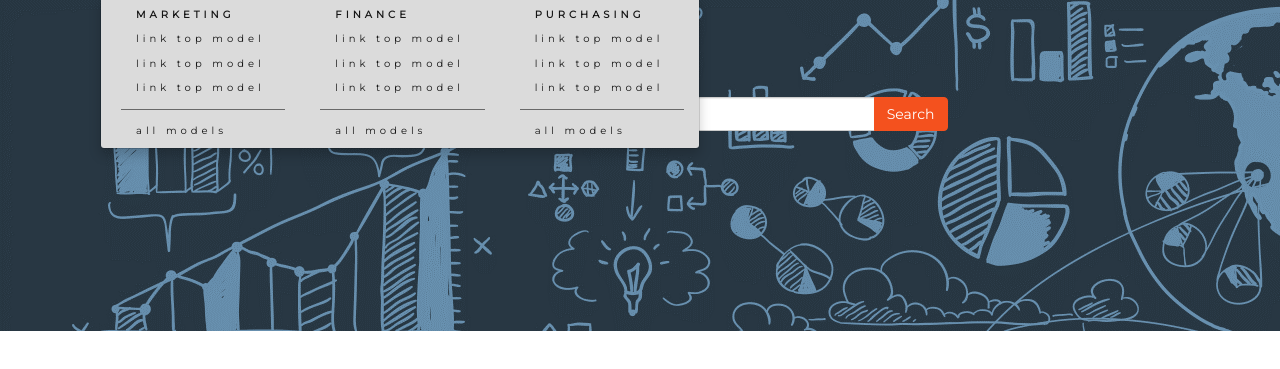
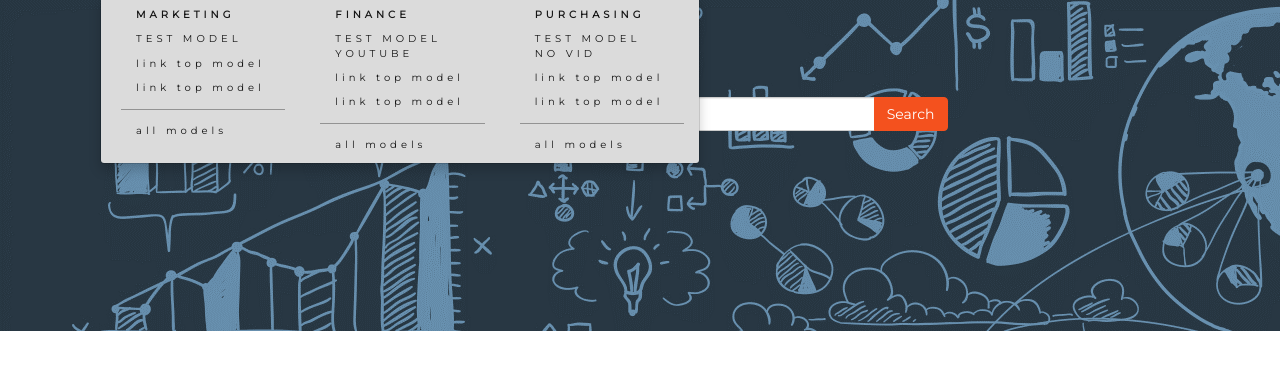
Before and after one commit to tomvholten/degree4free, a website: page views/homepage.html in a window 1280 px wide. Both pictures are taken after a click on the link "MODELS". Shown: the part 53-422 px from the top of the page. Drawn offline with nearby package versions, Linux system fonts and the light colour scheme.

```diff
--- a/static/css/styles.css
+++ b/static/css/styles.css
@@ -246,8 +246,8 @@
 }
 
 .mendivider{
-	color: #696969 !important;
-	background-color: #696969 !important;
+	color: #939393 !important;
+	background-color: #939393 !important;
 }
 
 /*hoover color for dropdown*/
--- a/views/homepage.html
+++ b/views/homepage.html
@@ -58,7 +58,7 @@
 		          <li class="col-sm-4">
 				    <ul id="multi-dropdown" class="multi-column-dropdown sideline">
 					  <li><a href="#marketing"><b>MARKETING</b></a></li>
-					  <li><a href="#">link top model</a></li>
+					  <li><a href="http://localhost:3000/model/test1">TEST MODEL</a></li>
 					  <li><a href="#">link top model</a></li>
 					  <li><a href="#">link top model</a></li>
 					  <li class="divider mendivider"></li>
@@ -68,7 +68,7 @@
 			      <li class="col-sm-4">
 				    <ul id="multi-dropdown" class="multi-column-dropdown sideline">
 					  <li><a href="#finance"><b>FINANCE</b></a></li>
-					  <li><a href="#">link top model</a></li>
+					  <li><a href="http://localhost:3000/model/youtube">TEST MODEL YOUTUBE</a></li>
 					  <li><a href="#">link top model</a></li>
 					  <li><a href="#">link top model</a></li>
 					  <li class="divider mendivider"></li>
@@ -78,7 +78,7 @@
 			      <li class="col-sm-4">
 				    <ul id="multi-dropdown" class="multi-column-dropdown">
 				      <li><a href="#purchasing"><b>PURCHASING</b></a></li>
-				      <li><a href="#">link top model</a></li>
+					  <li><a href="http://localhost:3000/model/test%20no%20yout">TEST MODEL NO VID</a></li>
 					  <li><a href="#">link top model</a></li>
 					  <li><a href="#">link top model</a></li>
 					  <li class="divider mendivider"></li>
```
Also changed, not shown: views/model.html (+11 -11 lines).
